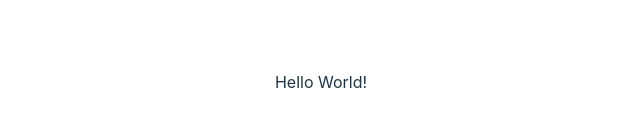
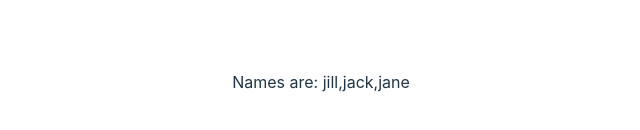
Before and after one commit to Mani007/reactStatesHook, a React (Vite) app in the folder effecthook/: page / in a window 1280 px wide. Shown: the part 318-448 px from the top of the page, without its empty margins (319-959 px from the left). Built offline with nearby package versions, Linux system fonts and the light colour scheme.

Commit message:
basic fetch is completed

```diff
--- a/effecthook/src/App.jsx
+++ b/effecthook/src/App.jsx
@@ -1,15 +1,17 @@
-import { useState } from 'react'
-import reactLogo from './assets/react.svg'
-import viteLogo from '/vite.svg'
+import { useState, useEffect } from 'react'
+
 import './App.css'
 
 function App() {
-  const [count, setCount] = useState(0)
+  const [names, setNames] = useState([])
+  fetch("names.json")
+  .then(response => response.json())
+  .then(data => setNames(data))
 
   return (
     <>
       <div>
-        Hello World!
+       Names are: {names.join(",")}
       </div>
 
     </>
```
